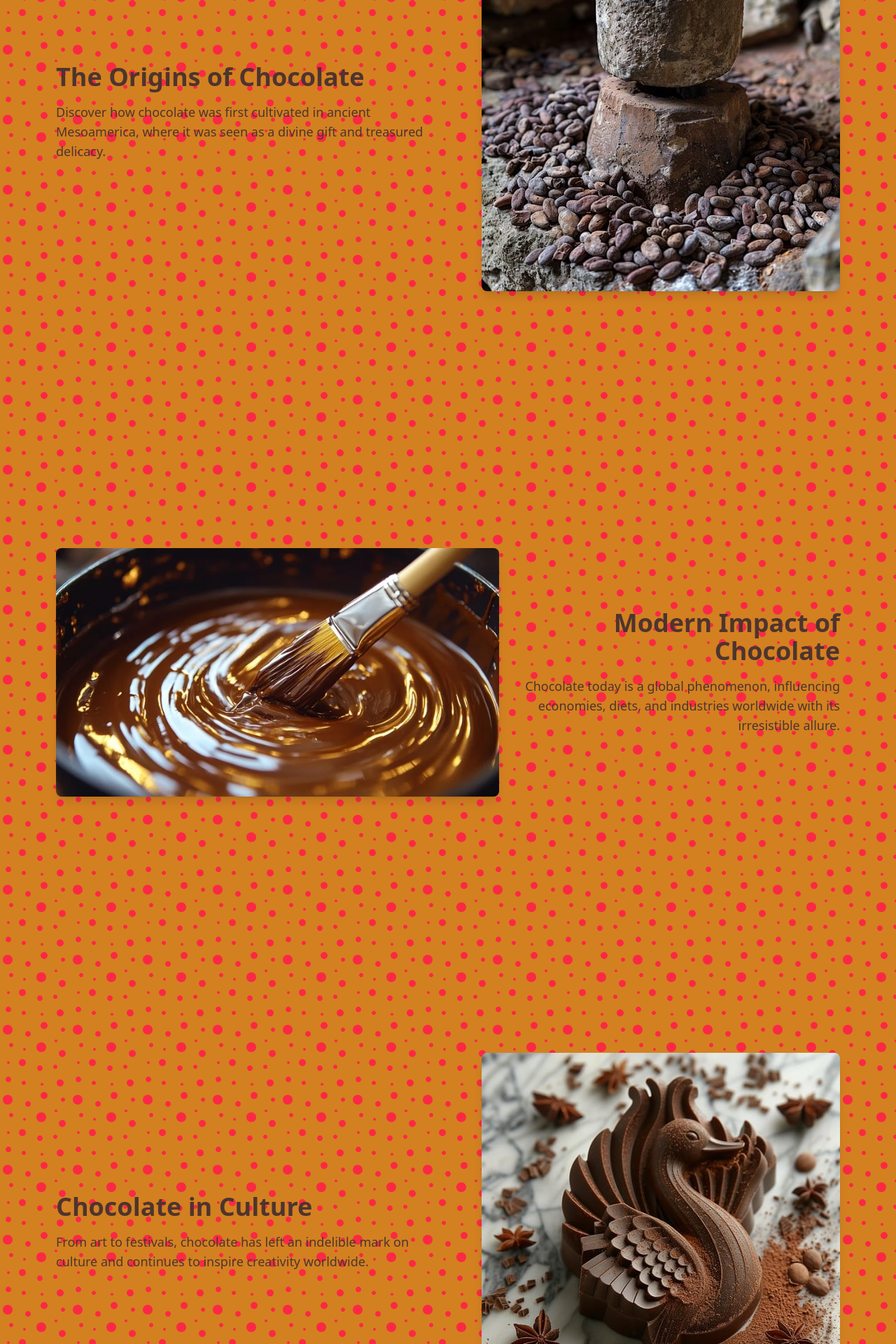
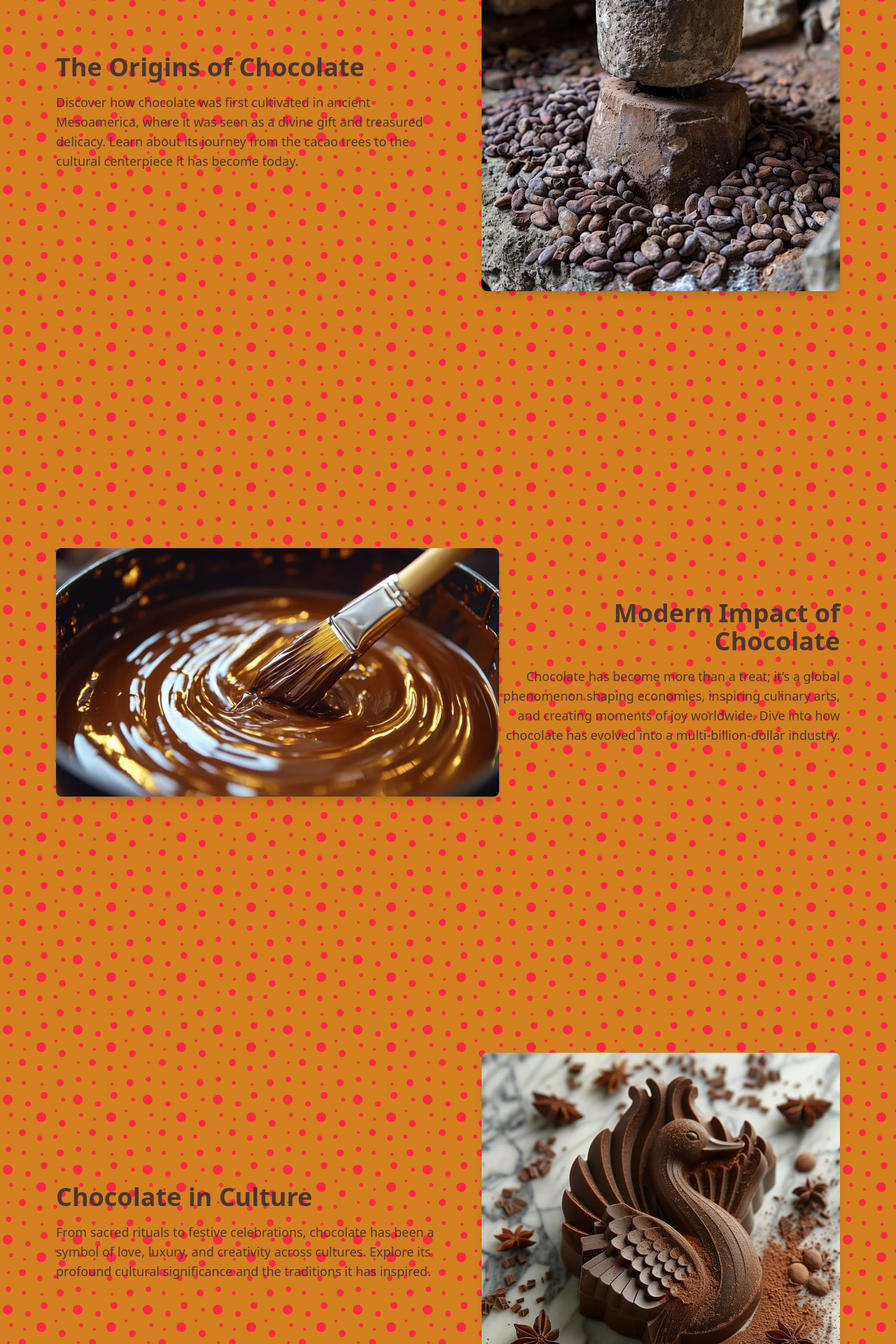
Before and after one commit to tipsydango/chocoinfoweb, a React (Vite) app in the folder choco-history/: page / in a window 1280 px wide. Shown: the part 640-2560 px from the top of the page at 70% size. Built offline with nearby package versions, Linux system fonts and the light colour scheme.

Commit message:
Update Hero.jsx

```diff
--- a/choco-history/src/Hero.jsx
+++ b/choco-history/src/Hero.jsx
@@ -33,8 +33,9 @@ const Hero = () => {
             The Origins of Chocolate
           </h2>
           <p className="text-lg text-[#4E342E]">
-            Discover how chocolate was first cultivated in ancient Mesoamerica,
-            where it was seen as a divine gift and treasured delicacy.
+          Discover how chocolate was first cultivated in ancient Mesoamerica,
+          where it was seen as a divine gift and treasured delicacy.
+          Learn about its journey from the cacao trees to the cultural centerpiece it has become today.
           </p>
         </div>
         <Section animationClass="fade-in-fwd">
@@ -56,8 +57,9 @@ const Hero = () => {
             Modern Impact of Chocolate
           </h2>
           <p className="text-lg text-[#4E342E]">
-            Chocolate today is a global phenomenon, influencing economies,
-            diets, and industries worldwide with its irresistible allure.
+          Chocolate has become more than a treat; it’s a global phenomenon shaping economies,
+          inspiring culinary arts, and creating moments of joy worldwide.
+          Dive into how chocolate has evolved into a multi-billion-dollar industry.
           </p>
         </div>
         <Section animationClass="swirl-in-bck">
@@ -76,8 +78,8 @@ const Hero = () => {
             Chocolate in Culture
           </h2>
           <p className="text-lg text-[#4E342E]">
-            From art to festivals, chocolate has left an indelible mark on
-            culture and continues to inspire creativity worldwide.
+          From sacred rituals to festive celebrations, chocolate has been a symbol of love, luxury, and
+           creativity across cultures. Explore its profound cultural significance and the traditions it has inspired.
           </p>
         </div>
         <Section animationClass="slit-in-diagonal-1">
@@ -96,8 +98,8 @@ const Hero = () => {
             Contemporary Chocolate Innovations
           </h2>
           <p className="text-lg text-[#4E342E]">
-            Explore cutting-edge chocolate creations, from sculptural designs to
-            sustainable and novel confections.
+          Modern-day chocolatiers are pushing boundaries with sustainable practices, innovative flavors, and stunning designs.
+          Discover how chocolate continues to evolve and inspire in the contemporary world.
           </p>
         </div>
         <Section animationClass="tilt-in-fwd-br">
```
